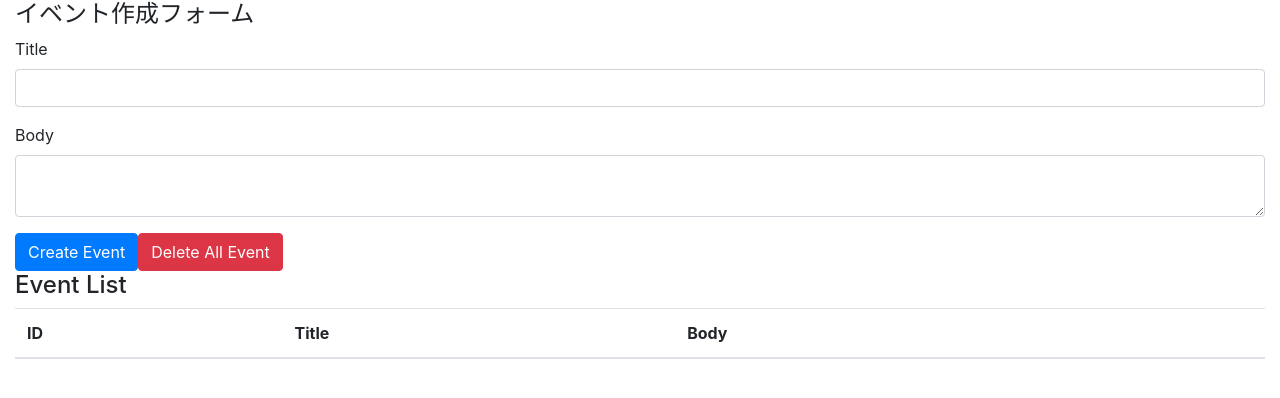
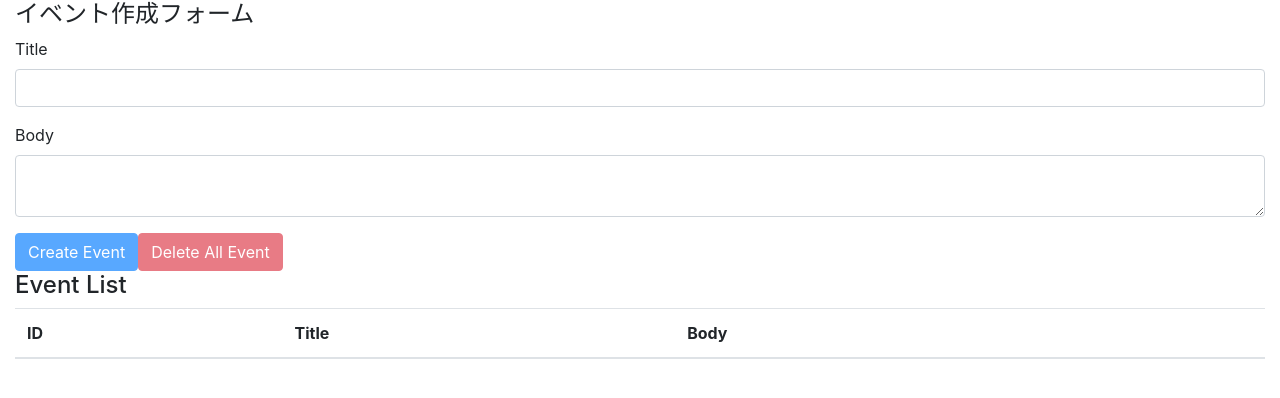
Before and after one commit to hhhirokunnn/react-hello-world, a React (Create React App) app: page / in a window 1280 px wide. Shown: the top 398 px of the page. Built offline with nearby package versions, Linux system fonts and the light colour scheme.

Commit message:
implement all events deletion feature

```diff
--- a/src/components/App.js
+++ b/src/components/App.js
@@ -10,7 +10,8 @@ const App = () => {
   const [body, setBody] = useState('')
 
   const addEvent = e => {
-    // ボタン押下時のreloadを防ぐ
+    // ボタン押下時のsubmitを動作させない。
+    // reloadを防ぐことができる。
     e.preventDefault()
     dispatch({
         type: 'CREATE_EVENT',
@@ -22,6 +23,14 @@ const App = () => {
       setTitle('')
       setBody('')
   }
+
+  const deleteAllEvents = e => {
+    e.preventDefault()
+    const result = window.confirm('You want to delete all events?')
+    if(result) dispatch({ type: 'DELETE_ALL_EVENTS'})
+  }
+
+  const unCreatable = title === '' || body === ''
 
   return (
     <div className= "container-fluid">
@@ -37,8 +46,8 @@ const App = () => {
           <textarea className="form-control" id="formEventBody" value={body} onChange={e=> setBody(e.target.value)}/>
         </div>
 
-        <button className="btn btn-primary" onClick={addEvent}> Create Event</button>
-        <button className="btn btn-danger"> Delete All Event</button>
+        <button className="btn btn-primary" onClick={addEvent} disabled={unCreatable}> Create Event</button>
+        <button className="btn btn-danger" onClick={deleteAllEvents} disabled={state.length === 0}> Delete All Event</button>
       </form>
       <h4>Event List</h4>
       <table className="table table-hover">
--- a/src/components/Event.js
+++ b/src/components/Event.js
@@ -4,6 +4,7 @@ const Event = ({ event, dispatch }) => {
     const id = event.id
 
     const handleClickDeleteButton = () =>{
+      const result = window.confirm(`You want to delete event(id=${id})?`)
       dispatch({ type: 'DELETE_EVENT', id })
     }
 
--- a/src/reducers/index.js
+++ b/src/reducers/index.js
@@ -8,7 +8,7 @@ const events = (state = [], action) => {
             return [...state, { id, ...event }]
         case'DELETE_EVENT':
             return state.filter(event => event.id !== action.id)
-        case'DELETE_ALL_EVENT':
+        case'DELETE_ALL_EVENTS':
             return []
         default:
             return state
```
